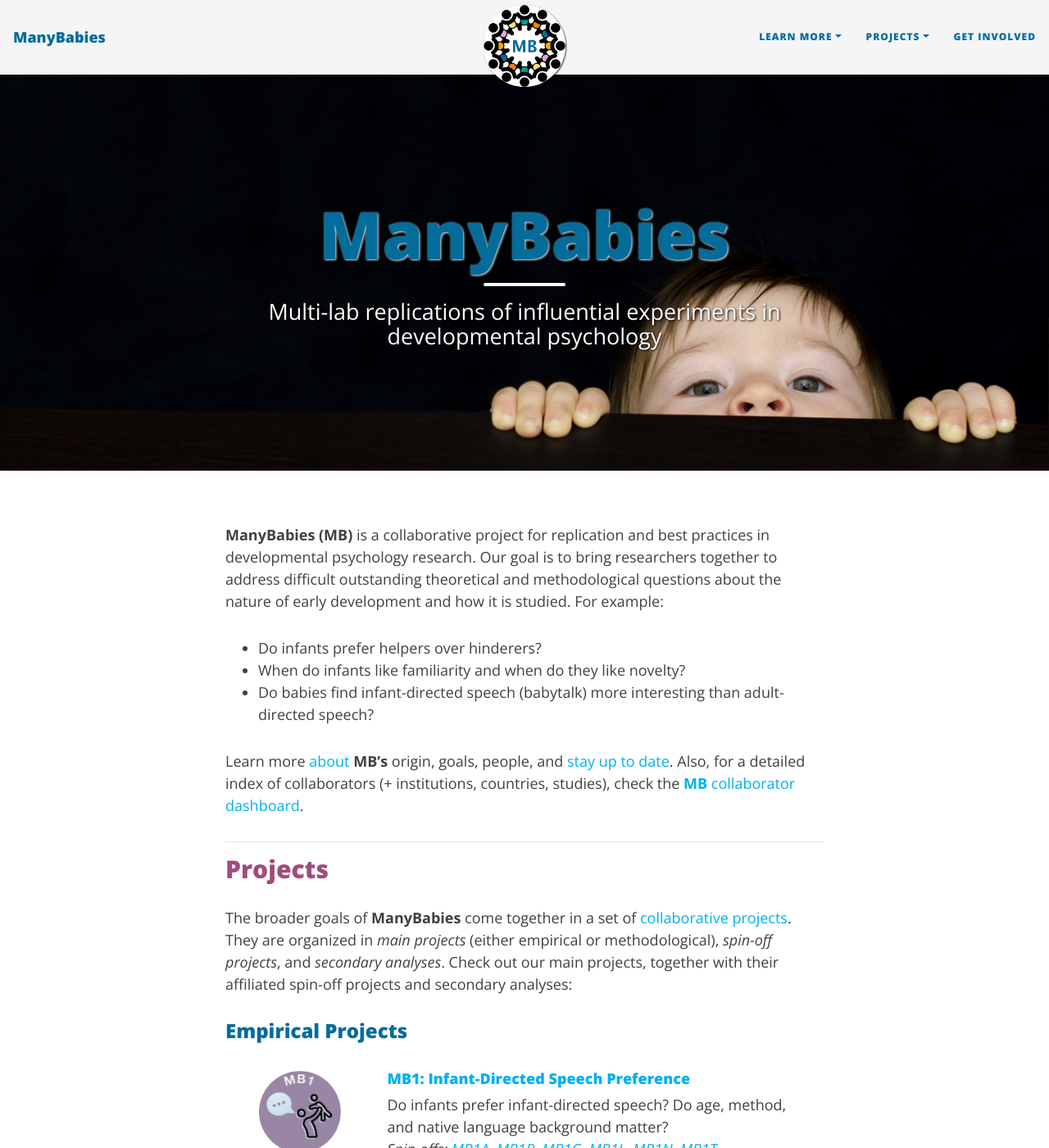
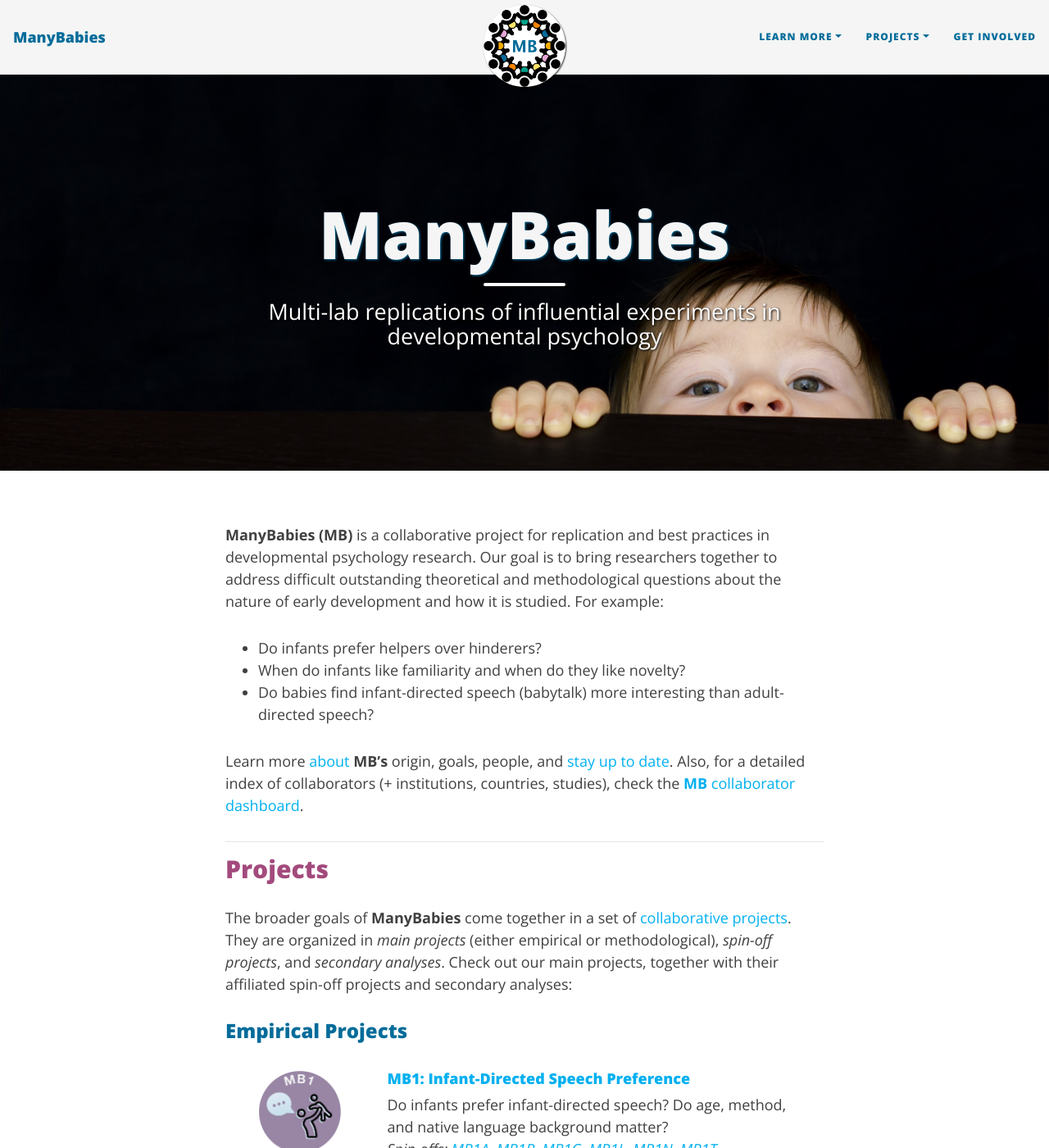
Before and after one commit to manybabies/manybabies.github.io, a Jekyll site: the page built from index.md, in a window 1280 px wide and 1400 px high. Shown: the whole window at 82% size. Built offline with Jekyll 4.4.1, drawn with Linux system fonts in a browser that asks for light colours; nearby versions of some CDN libraries; some web fonts are replaced.

Commit message:
Update main.css

```diff
--- a/assets/css/main.css
+++ b/assets/css/main.css
@@ -113,9 +113,9 @@
   line-height: 1.1;
 }
 h1 {
-  text-shadow: 1px 1px 3px #F5F5F5;
+  text-shadow: 1px 1px 3px #036C9A;
   font-size: 2.25rem;
-  color: #036C9A;
+  color: #F5F5F5;
 }
 h2 {
   font-size: 1.875rem;
```
